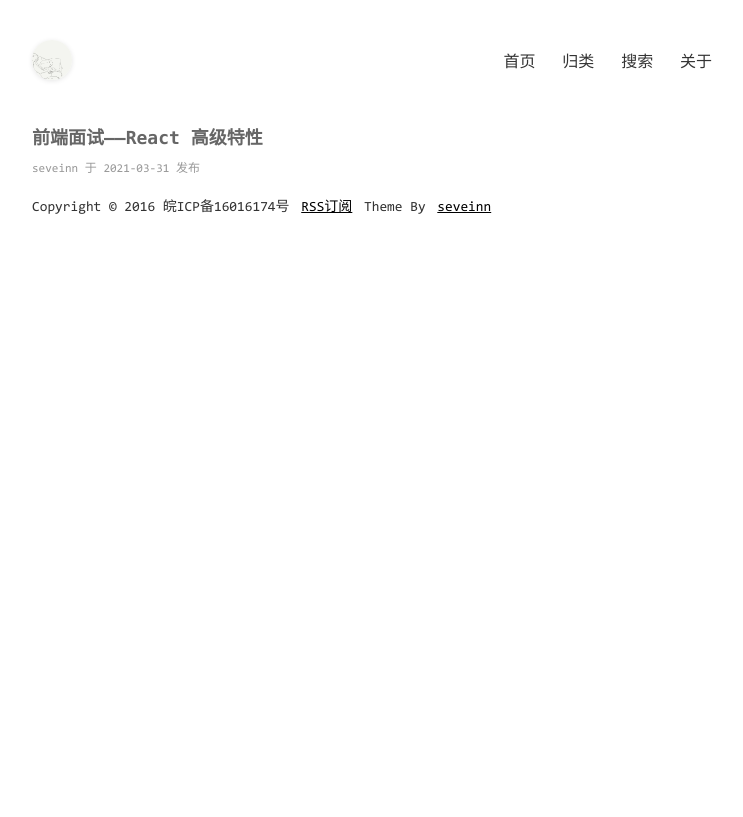
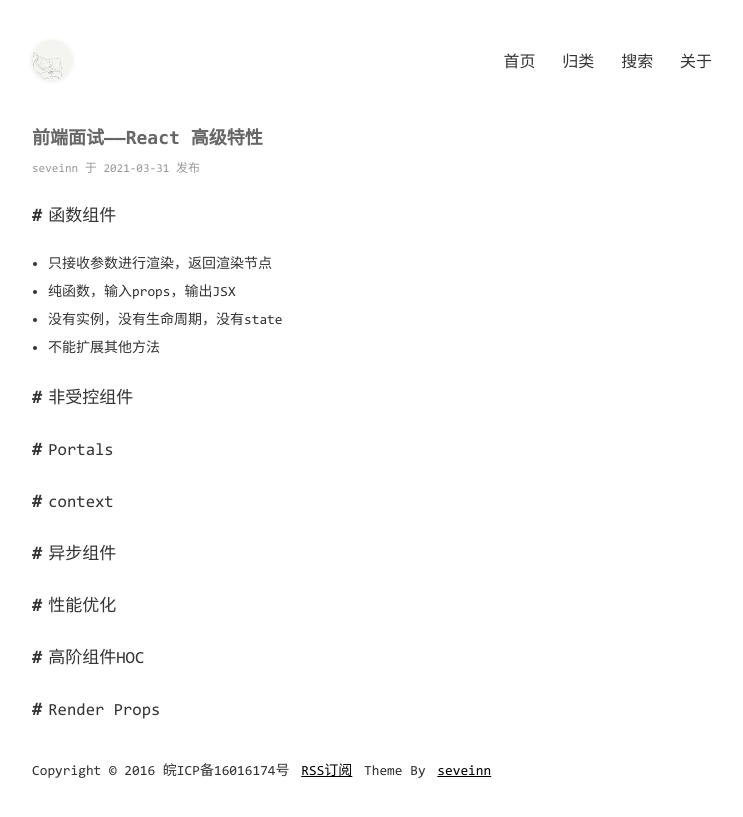
Before and after one commit to Seveinn/seveinn-blog, a Jekyll site: the page built from _posts/2021-03-31-react-advanced.markdown, in a window 1280 px wide. Shown: the top 817 px of the page, without its empty margins (268-1011 px from the left). Built offline with Jekyll 4.4.1, drawn with Linux system fonts in a browser that asks for light colours; comment, search, counter and statistics services are not loaded.

Commit message:
update react note

```diff
--- a/_posts/2021-03-31-react-advanced.markdown
+++ b/_posts/2021-03-31-react-advanced.markdown
@@ -4,3 +4,23 @@ title:  "前端面试——React 高级特性"
 date:   2021-03-31 15:07:24 +0800
 categories: ['前端', '面试', 'React', '高级特性', ]
 ---
+
+## 函数组件
+- 只接收参数进行渲染，返回渲染节点
+- 纯函数，输入props，输出JSX
+- 没有实例，没有生命周期，没有state
+- 不能扩展其他方法
+
+## 非受控组件
+
+## Portals
+
+## context
+
+## 异步组件
+
+## 性能优化
+
+## 高阶组件HOC
+
+## Render Props
--- a/_posts/2021-03-31-react-basic.markdown
+++ b/_posts/2021-03-31-react-basic.markdown
@@ -107,6 +107,4 @@ setTimeout(() => {
 
 ## 组件生命周期
 ### 单组件生命周期
-
-
-![测试图片](vue-render-flow.jpg)
+![react单组件生命周期](react-lifecycle.png)
```
Also changed, not shown: posts/2021/03/31/react-lifecycle.png (added).
